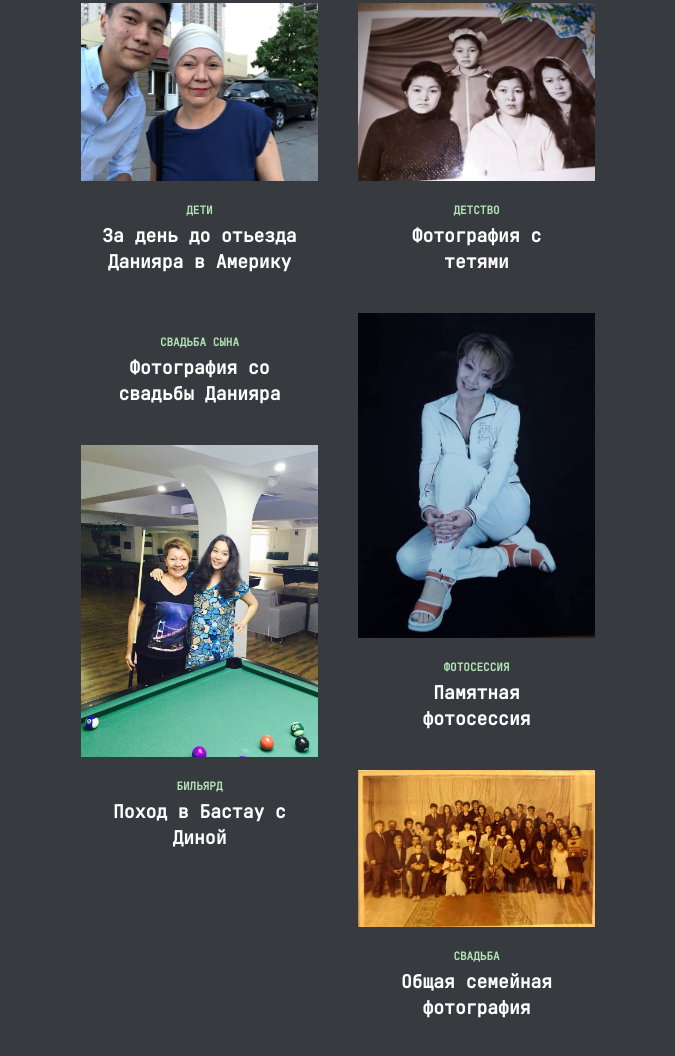
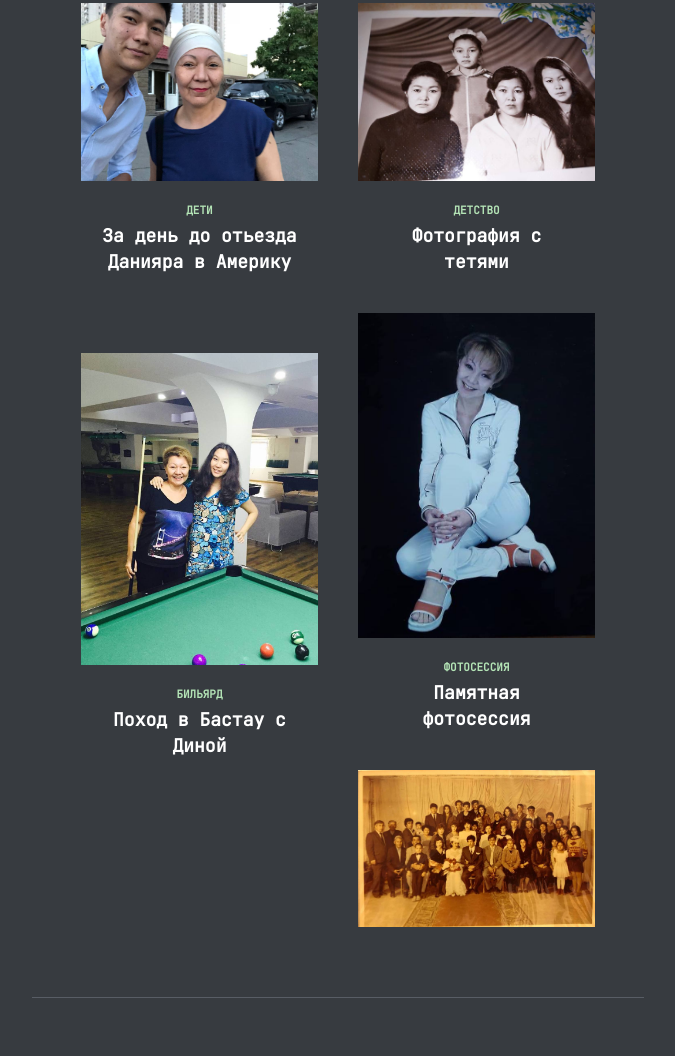
Before and after one commit to daniyardake/yalana, a plain HTML site: page index.html in a window 1280 px wide. Shown: the part 4407-5463 px from the top of the page, without its empty margins (544-1219 px from the left). After the commit the page ends 5405 px from the top, so only its background shows below. Drawn offline with Linux system fonts and the light colour scheme.

```diff
--- a/index.html
+++ b/index.html
@@ -838,10 +838,7 @@
 										</span>
 									</a>
 								</div>
-								<div class="desc">
-									<div class="category">Свадьба сына</div>
-									<a href="images/kids/kids3.jpg" class="name has-popup-image">Фотография со свадьбы Данияра</a>
-								</div>
+
 							</div>
 						</div>
 
@@ -880,10 +877,6 @@
 										</span>
 									</a>
 								</div>
-								<div class="desc">
-									<div class="category">Свадьба</div>
-									<a href="images/family/family3.jpg" class="name has-popup-image">Общая семейная фотография</a>
-								</div>
 							</div>
 						</div>
 
```
